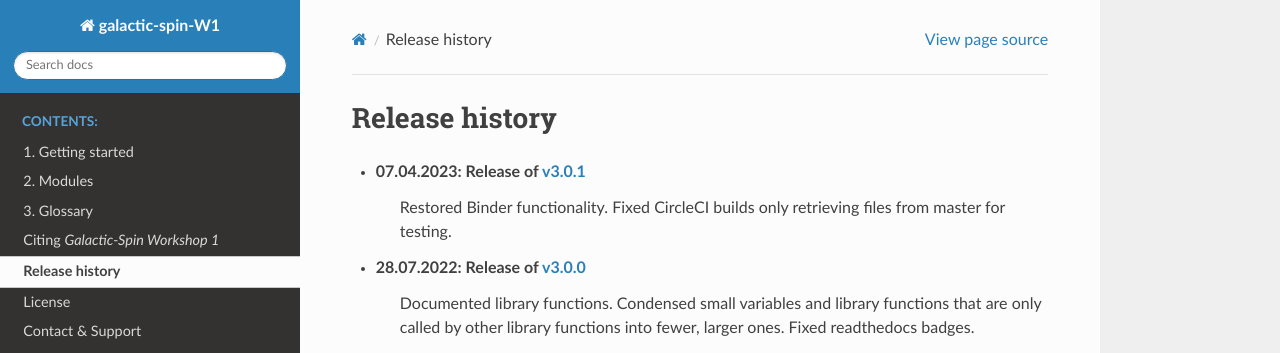
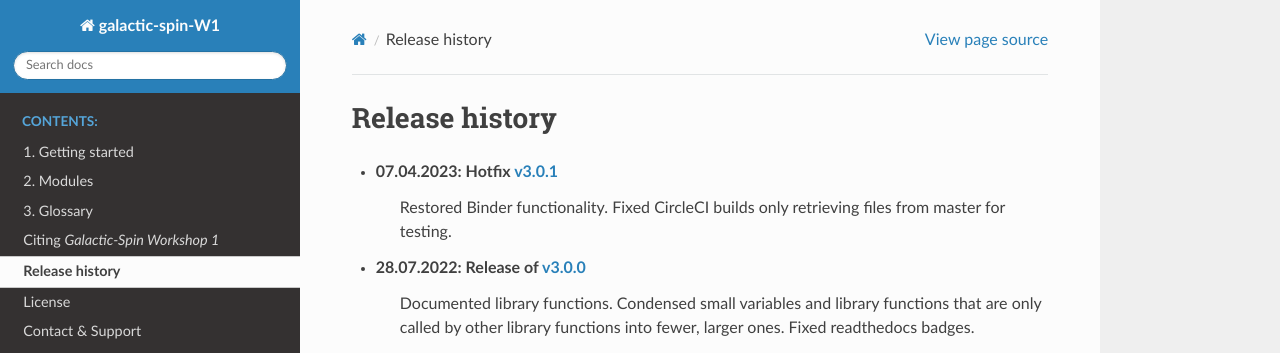
Before and after one commit to villano-lab/galactic-spin-W1, a Sphinx documentation site: the page built from docs/source/06_Release_History.rst, in a window 1280 px wide and 1129 px high. Shown: the top 353 px of the window. Built offline with Sphinx 7.4.7 and the Read the Docs theme 2.0.0, drawn with Linux system fonts in a browser that asks for light colours; pages that are not in the unit, such as notebooks, are missing from menus.

```diff
--- a/docs/source/06_Release_History.rst
+++ b/docs/source/06_Release_History.rst
@@ -2,7 +2,7 @@
 Release history
 ===============
 
-* 07.04.2023: Release of `v3.0.1 <https://github.com/villano-lab/galactic-spin-W1/releases/tag/v3.0.1>`_
+* 07.04.2023: Hotfix `v3.0.1 <https://github.com/villano-lab/galactic-spin-W1/releases/tag/v3.0.1>`_
      Restored Binder functionality.
      Fixed CircleCI builds only retrieving files from master for testing.
 * 28.07.2022: Release of `v3.0.0 <https://github.com/villano-lab/galactic-spin-W1/releases/tag/v3.0.0>`_
```
Also changed, not shown: RELEASENOTES.md (+1 -1 lines), 1 other file.
